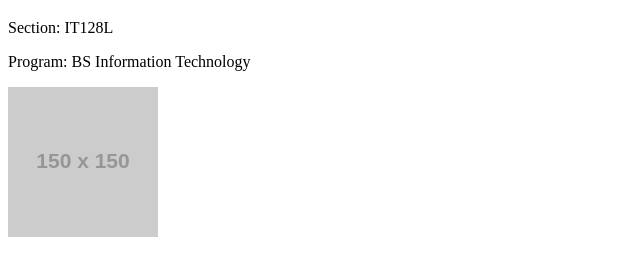
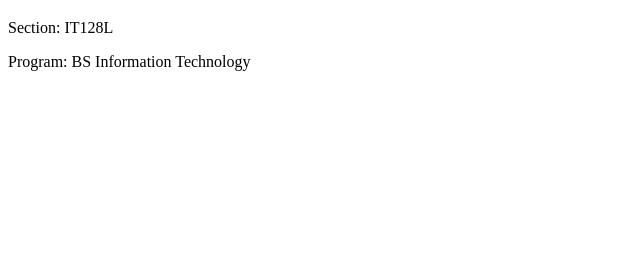
Before and after one commit to Kaize191/ANG-IT128, a plain HTML site: page index.html in a window 1280 px wide. Shown: the part 61-336 px from the top of the page, without its empty margins (0-640 px from the left). Drawn offline with Linux system fonts and the light colour scheme; placeholder pictures from the web are drawn by us.

Commit message:
adding index.html

```diff
--- a/index.html
+++ b/index.html
@@ -1,3 +1,2 @@
 <!DOCTYPE html>
 <html><head><title>ANG-IT128</title></head><body><h1>Kaizen Arthur C. Ang</h1><p>Section: IT128L</p><p>Program: BS Information Technology</p></body></html>
-<img src="https://via.placeholder.com/150" alt="Random Picture">
```
